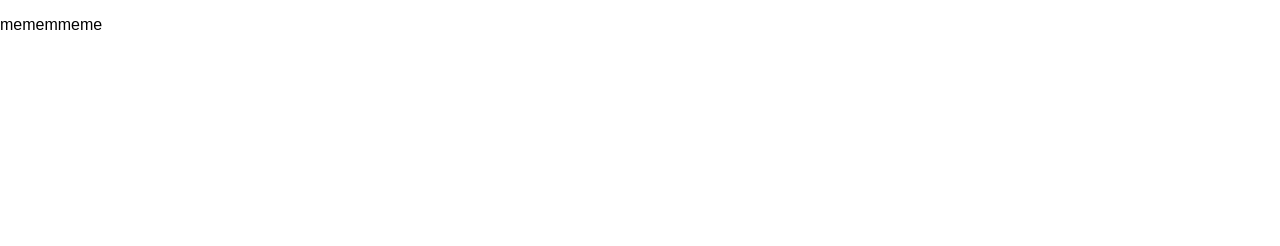
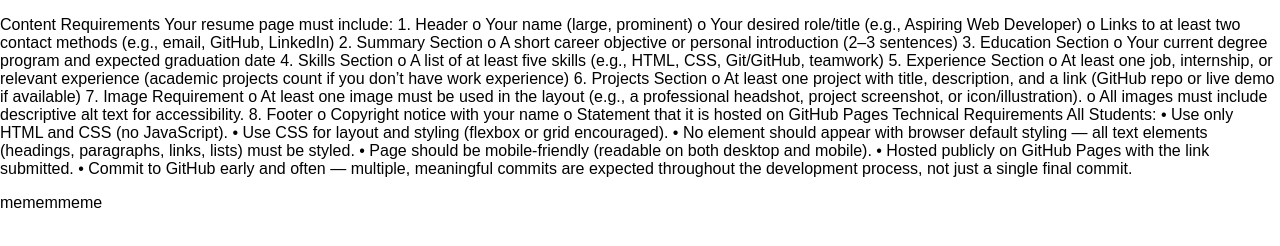
Before and after one commit to swatkins1/ITMD441_lab1, a plain HTML site: page index.html in a window 1280 px wide. Drawn offline with Linux system fonts and the light colour scheme.

Commit message:
adding the requirements for ref

```diff
--- a/index.html
+++ b/index.html
@@ -9,6 +9,45 @@
   </head>
 
   <body>
+
+  <p> Content Requirements
+Your resume page must include:
+1. Header
+o Your name (large, prominent)
+o Your desired role/title (e.g., Aspiring Web Developer)
+o Links to at least two contact methods (e.g., email, GitHub, LinkedIn)
+2. Summary Section
+o A short career objective or personal introduction (2–3 sentences)
+3. Education Section
+o Your current degree program and expected graduation date
+4. Skills Section
+o A list of at least five skills (e.g., HTML, CSS, Git/GitHub, teamwork)
+5. Experience Section
+o At least one job, internship, or relevant experience (academic projects count if
+you don’t have work experience)
+6. Projects Section
+o At least one project with title, description, and a link (GitHub repo or live demo if
+available)
+7. Image Requirement
+o At least one image must be used in the layout (e.g., a professional headshot,
+project screenshot, or icon/illustration).
+o All images must include descriptive alt text for accessibility.
+8. Footer
+o Copyright notice with your name
+o Statement that it is hosted on GitHub Pages
+Technical Requirements
+All Students:
+• Use only HTML and CSS (no JavaScript).
+• Use CSS for layout and styling (flexbox or grid encouraged).
+• No element should appear with browser default styling — all text elements (headings,
+paragraphs, links, lists) must be styled.
+• Page should be mobile-friendly (readable on both desktop and mobile).
+• Hosted publicly on GitHub Pages with the link submitted.
+• Commit to GitHub early and often — multiple, meaningful commits are expected
+throughout the development process, not just a single final commit.
+  </p>
+
+
   </body>
   <p>mememmeme</p>
   <footer>
```
